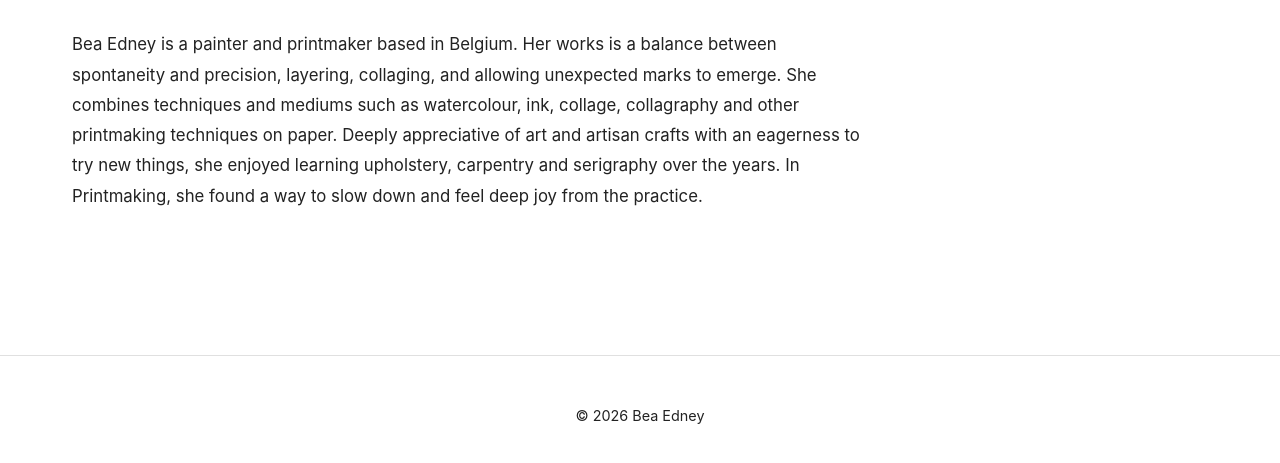
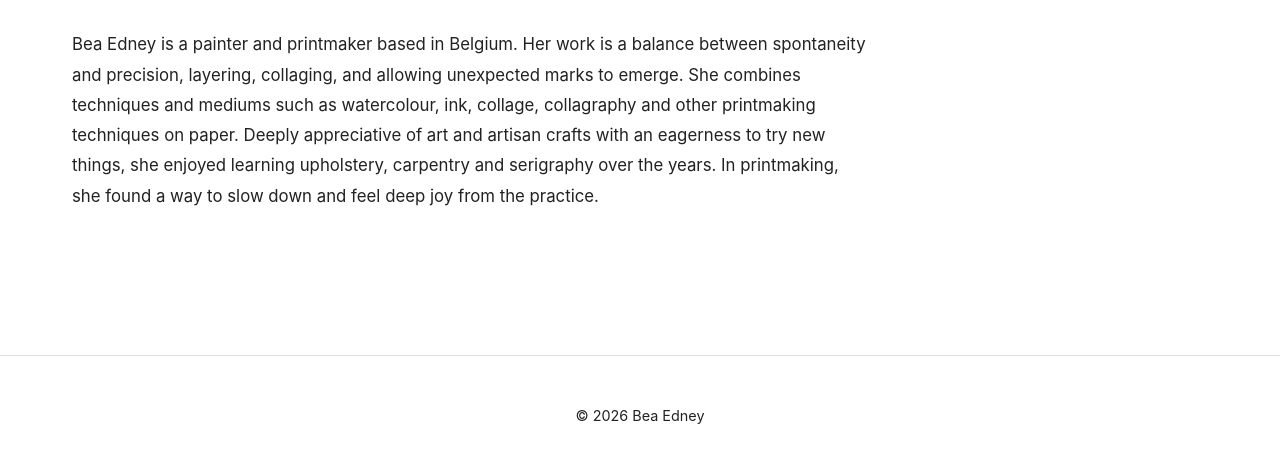
Before and after one commit to bedneyart/beatriceedney, a plain HTML site: page bio.html in a window 1280 px wide. Shown: the part 195-658 px from the top of the page. Drawn offline with Linux system fonts and the light colour scheme.

Commit message:
Update bio.html

```diff
--- a/bio.html
+++ b/bio.html
@@ -25,10 +25,10 @@
         <section class="content-section">
             <h2>Bio</h2>
             <div class="bio-content">
-                <p>Bea Edney is a painter and printmaker based in Belgium. Her works is a balance between spontaneity and precision, layering, collaging, and allowing unexpected marks to emerge.
+                <p>Bea Edney is a painter and printmaker based in Belgium. Her work is a balance between spontaneity and precision, layering, collaging, and allowing unexpected marks to emerge.
 She combines techniques and mediums such as watercolour, ink, collage, collagraphy and other printmaking techniques on paper.
 Deeply appreciative of art and artisan crafts with an eagerness to try new things, she enjoyed learning upholstery, carpentry and serigraphy over the years.
-In Printmaking, she found a way to slow down and feel deep joy from the practice.</p>
+In printmaking, she found a way to slow down and feel deep joy from the practice.</p>
             </div>
         </section>
     </main>
```
